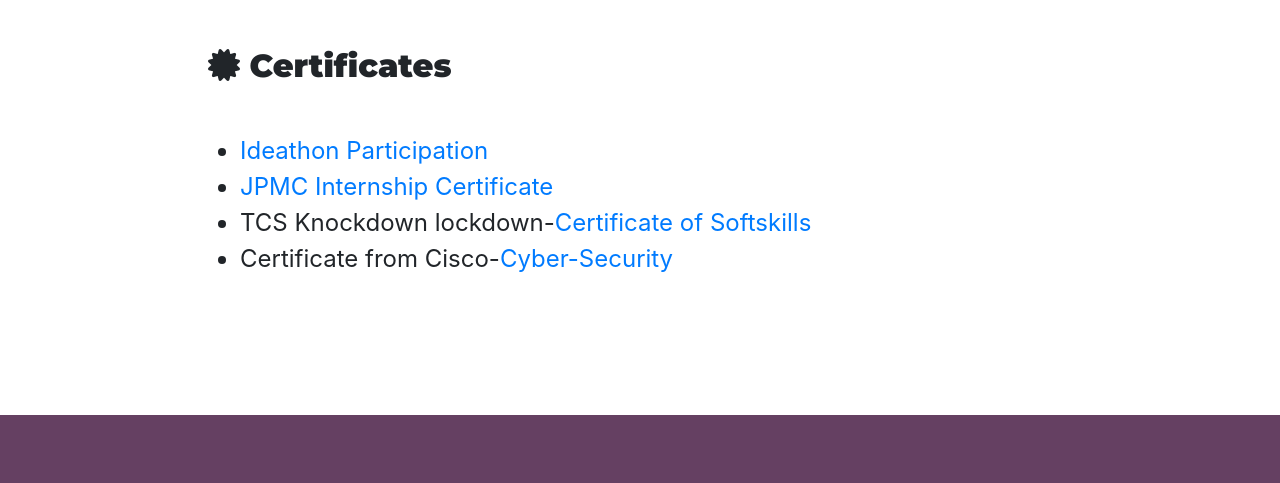
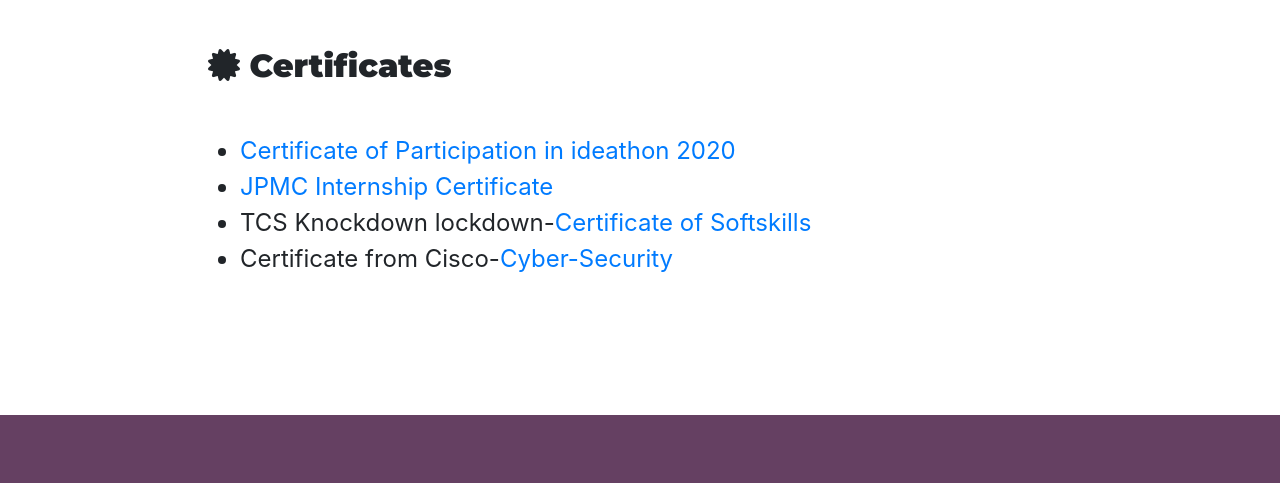
Before and after one commit to Pragati7979/Pragati-Srivastava-Resume, a plain HTML site: page index.html in a window 1280 px wide. Shown: the part 3580-4063 px from the top of the page. Drawn offline with nearby package versions, Linux system fonts and the light colour scheme; a web font is replaced by a local one.

Commit message:
Add files via upload

```diff
--- a/index.html
+++ b/index.html
@@ -366,7 +366,11 @@
               Certificates
             </h2>
             <ul class="certificate-list">
-              <li><a href="images/ideathon.png">Ideathon Participation</a></li>
+              <li>
+                <a href="images/ideathon.png"
+                  >Certificate of Participation in ideathon 2020</a
+                >
+              </li>
               <li><a href="images/jpmc.png">JPMC Internship Certificate</a></li>
               <li>
                 TCS Knockdown lockdown-<a href="images/tcs.png"
```
